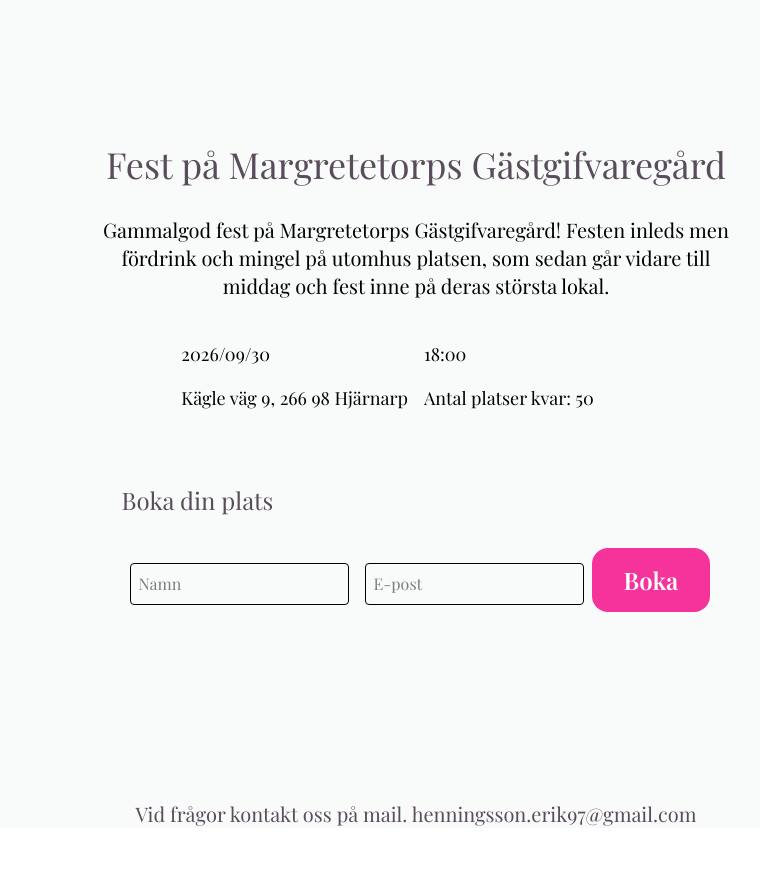
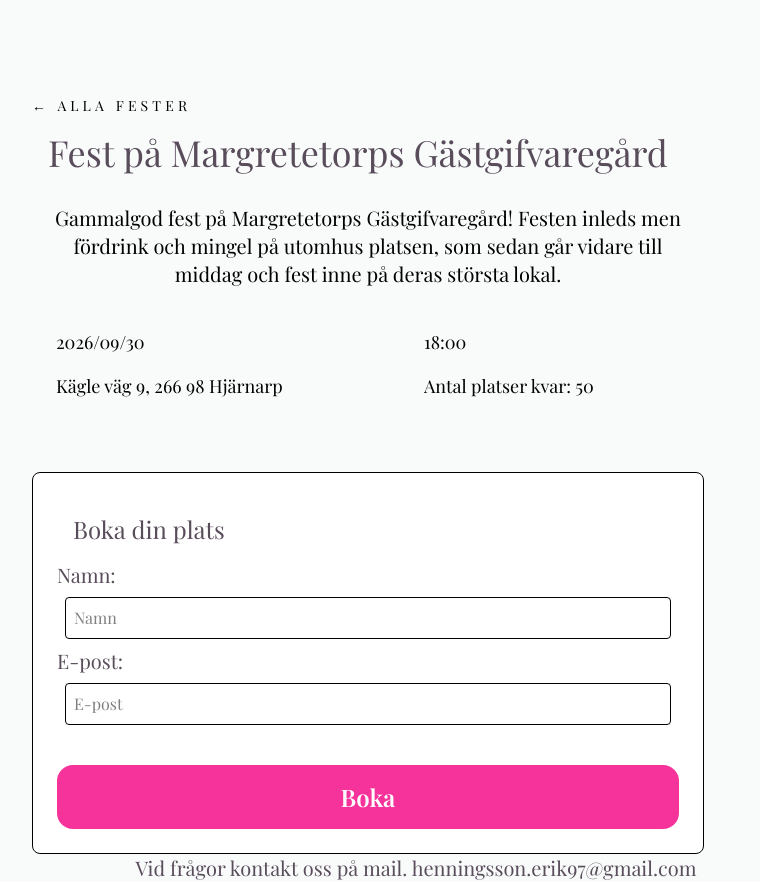
Before and after one commit to Godisstrut/PartyPlanner, a React (Vite) app in the folder party-project/: page /events/margretetorp in a window 1280 px wide. Shown: the whole page, without its empty margins (224-984 px from the left). Before the commit the page ends 828 px from the top, so only its background shows below. Built offline with nearby package versions, Linux system fonts and the light colour scheme; a web font is replaced by a local one.

Commit message:
Styling update
Added some styling to event details

```diff
--- a/party-project/src/Components/EventDetail.tsx
+++ b/party-project/src/Components/EventDetail.tsx
@@ -1,6 +1,8 @@
 import { EventsData } from "../Data/EventsData";
 import { useParams } from "react-router-dom";
 import Button from "../Components/Button";
+import { motion } from "motion/react"
+import { Link } from "react-router-dom";
 
 function EventDetail() {
 
@@ -10,7 +12,13 @@
         return <p>Inget event hittades! Festen verkar inte finnas...</p>
     }
     return(
-        <div className="min-h-screen flex flex-col items-center pt-32 " >
+        <motion.div className="min-h-screen flex flex-col max-w-3xl mx-auto pt-24 "
+        initial= {{ opacity: 0, y: 20 }}
+        animate={{opacity: 1, y:0}}
+        transition={{duration: 0.4}} >
+            <Link to="/events" className="text-primary text-sm tracking-[0.3em] uppercase hover:underline transition-transform" >
+                ← Alla fester
+            </Link>
             <h1 className="text-4xl text-mauve-600 p-4 " >{event.title}</h1>
             <p className="text-xl max-w-2xl text-center p-4" >{event.description}</p>
             <div className="grid grid-cols-1 sm:grid-cols-2 gap-4 mb-12 p-6" >
@@ -19,15 +27,17 @@
                 <p className="text-lg" >{event.location}</p>
                 <p className="text-lg" >Antal platser kvar: {event.spots}</p>
             </div>
-            <div>
-                <h1 className="text-2xl text-mauve-600" >Boka din plats</h1>
-                <form>
+            <div className="max-w-2xl border p-6 rounded-lg bg-white" >
+                <h1 className="text-2xl text-mauve-600 p-4 " >Boka din plats</h1>
+                <form className="flex flex-col justify-start " >
+                    <label htmlFor="name" className="text-xl text-mauve-600" >Namn:</label>
                     <input type="text" placeholder="Namn" className="border p-2 m-2 rounded" />
+                    <label htmlFor="email" className="text-xl text-mauve-600" >E-post:</label>
                     <input type="email" placeholder="E-post" className="border p-2 m-2 rounded" />
                     <Button text="Boka" />
                 </form>
             </div>
-        </div>
+        </motion.div>
     )
 }
 
--- a/party-project/src/Pages/Events.tsx
+++ b/party-project/src/Pages/Events.tsx
@@ -1,3 +1,4 @@
+import { Link } from "react-router-dom";
 import EventCard from "../Components/EventCard";
 import { EventsData } from "../Data/EventsData";
 import { motion } from "motion/react"
@@ -11,6 +12,9 @@
         initial= {{ opacity: 0, y: 20 }}
         animate={{ opacity: 1, y: 0 }}
         transition={{ duration: 0.5, ease: "easeInOut" }}>
+            <Link to="/" className="text-primary text-sm tracking-[0.3em] uppercase hover:underline transition-transform" >
+                ← Tillbaka
+            </Link>
             <h1 className=" font-semibold text-6xl text-mauve-600 " >Festerlighterna</h1>
             <p className="text-xl text-mauve-600 pt-6 " >Välj nedan vilken fest som tilltalar dig mest. Kom ihåg, man kan bara välja en!</p>
 
```
